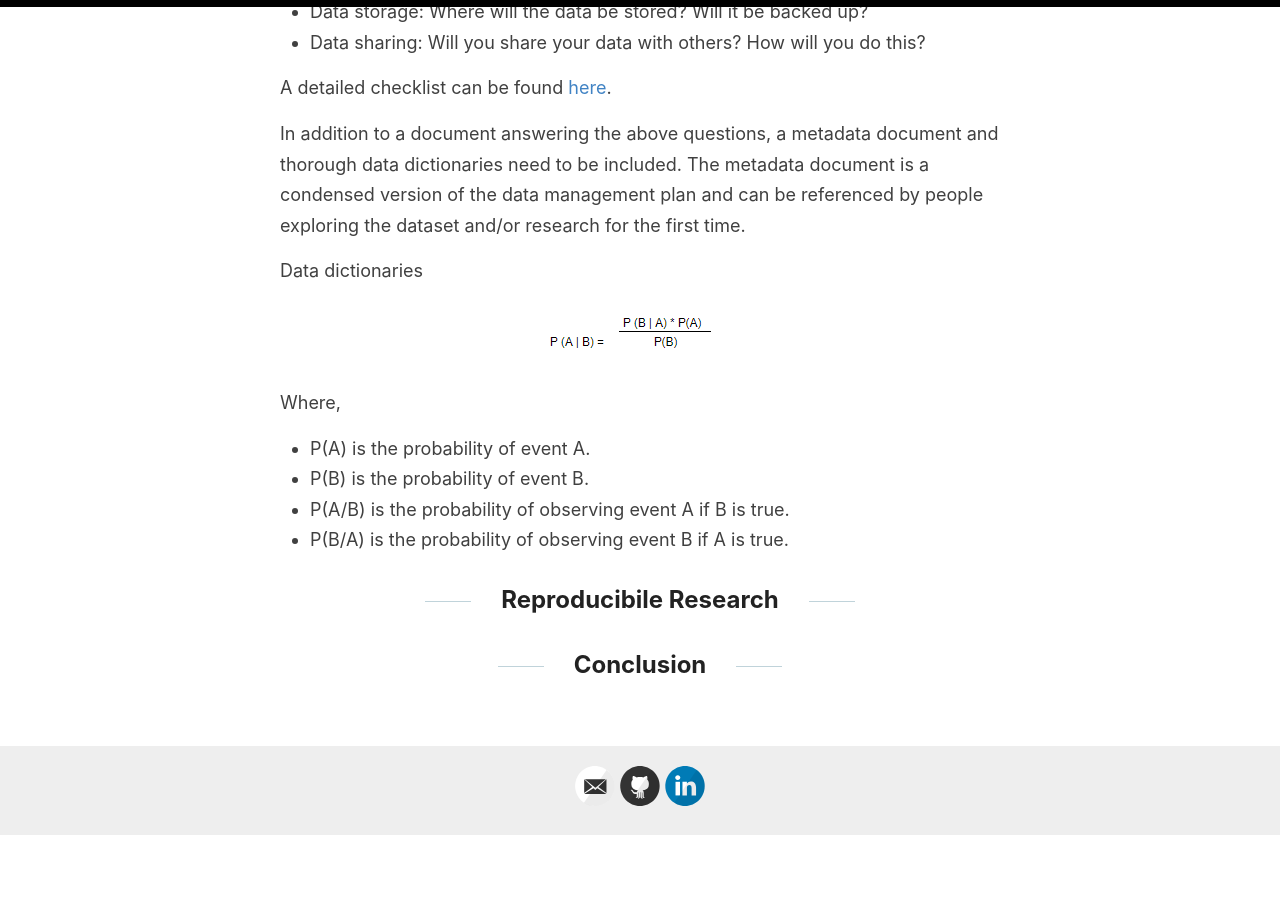
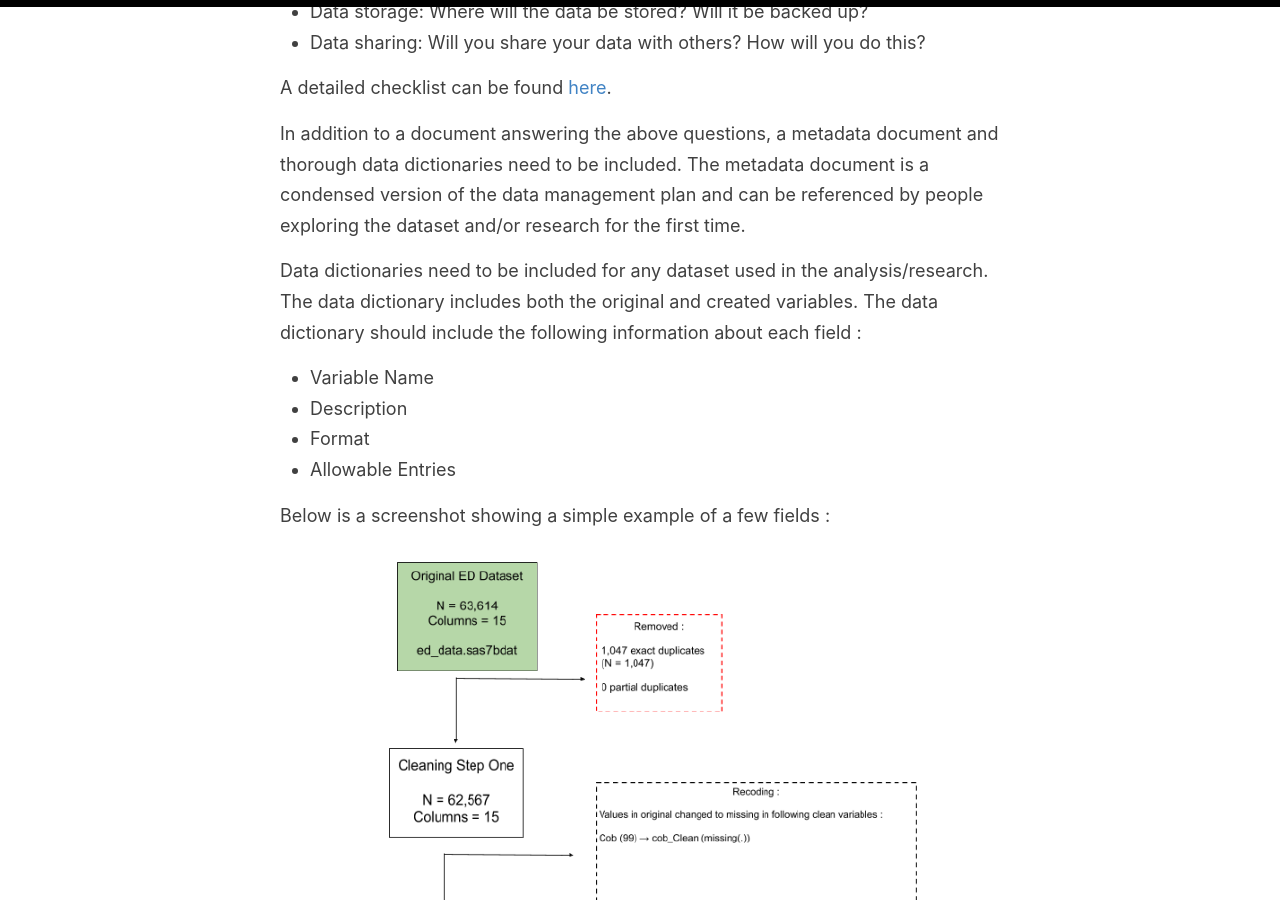
Before and after one commit to Murrkeys/Murrkeys.github.io, a Jekyll site: the page built from _posts/2020-7-30-Data-Management.md, in a window 1280 px wide and 900 px high, scrolled down 1202 px. Built offline with Jekyll 4.4.1, drawn with Linux system fonts in a browser that asks for light colours; before the commit the page ends 2037 px from its top, so only the background shows below that.

Commit message:
Update 2020-7-30-Data-Management.md

```diff
--- a/_posts/2020-7-30-Data-Management.md
+++ b/_posts/2020-7-30-Data-Management.md
@@ -25,12 +25,16 @@ A detailed checklist can be found [here](https://www.dcc.ac.uk/DMPs/checklist).
 
 In addition to a document answering the above questions, a metadata document and thorough data dictionaries need to be included.  The metadata document is a condensed version of the data management plan and can be referenced by people exploring the dataset and/or research for the first time.
 
-Data dictionaries
+Data dictionaries need to be included for any dataset used in the analysis/research.  The data dictionary includes both the original and created variables.  The data dictionary should include the following information about each field :
 
+* Variable Name
+* Description
+* Format
+* Allowable Entries
 
+Below is a screenshot showing a simple example of a few fields :
 
-
-<img src="/images/BT_1.PNG"/>
+<img src="/images/DM_1.PNG"/>
 
 Where,
 * P(A) is the probability of event A.
```
